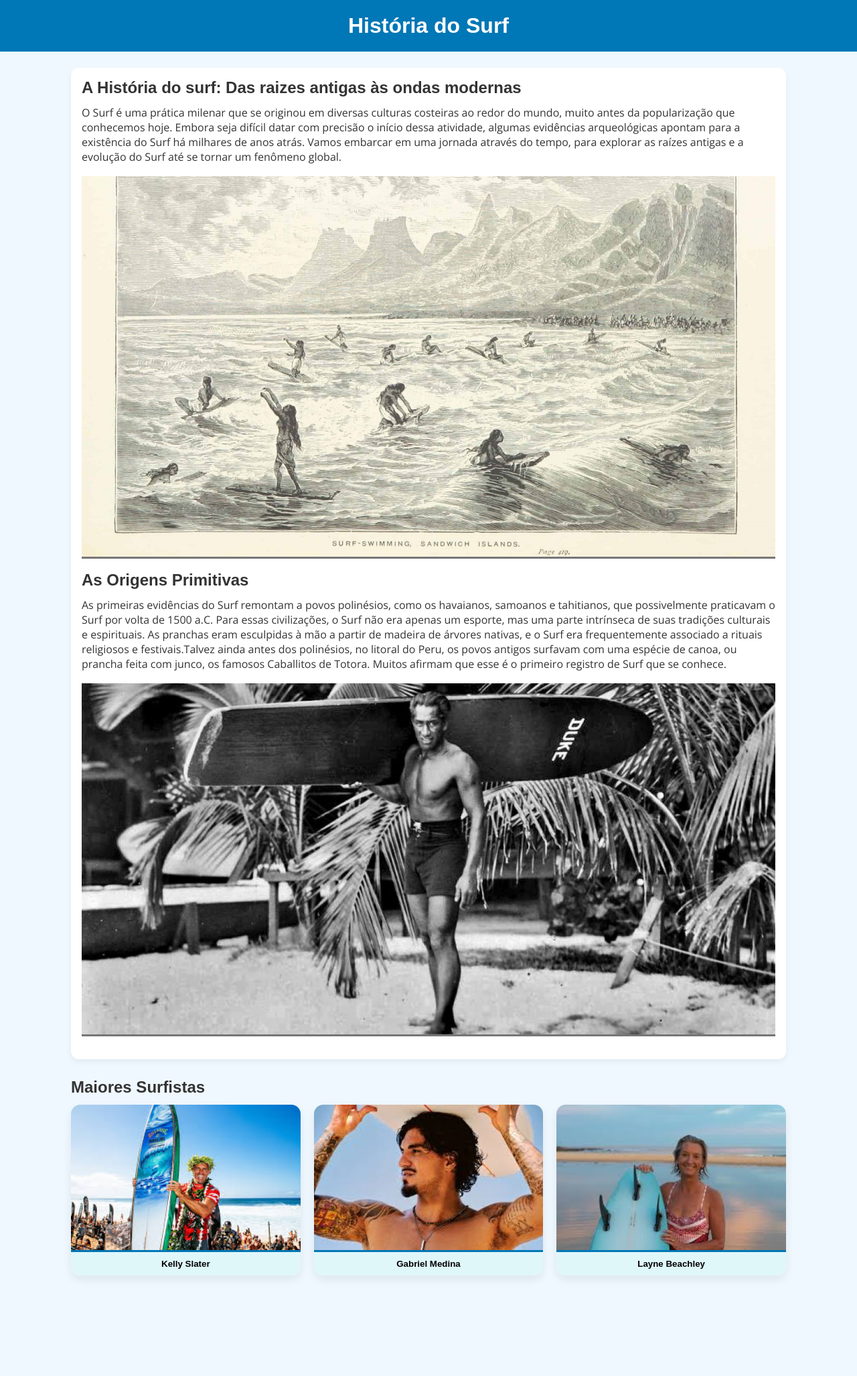
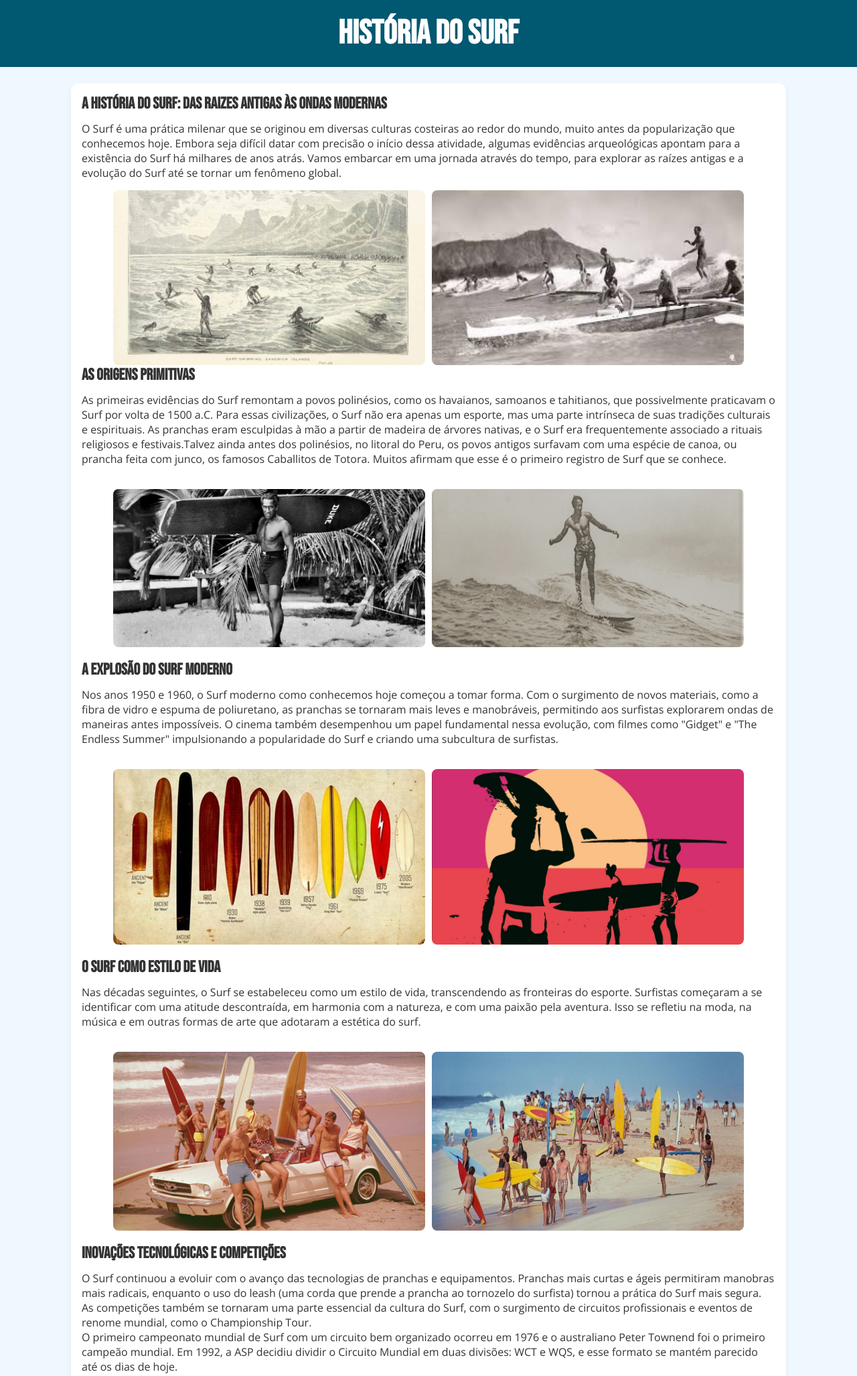
Before and after one commit to devgabrielrosas/Surf-Lifestyle, a Flask app: page /historia in a window 1280 px wide. Shown: the top 2054 px of the page at 67% size. Run offline with Flask 3, Linux system fonts and the light colour scheme.

Commit message:
Fiz alterações na pagina hstoria

```diff
--- a/app/static/estilos/historia.css
+++ b/app/static/estilos/historia.css
@@ -11,7 +11,6 @@
 
 body{
     margin: 0;
-    font-family: Arial, Helvetica, sans-serif;
     background: var(--bg);
     color: var(--texto);
 }
@@ -19,10 +18,14 @@ body{
 /* Header */
 
 .site-header{
-    background: var(--azul);
+    background: #015871;
     color: #fff;
     text-align: center;
     padding: 20px;
+}
+
+.site-header h1{
+    font-size: 50px;
 }
 
 .container{
@@ -34,11 +37,16 @@ body{
 section { margin-bottom: 28px; }
 section h2 { margin: 0 0 12px; }
 
-.imagem_historia{
-    width: 100%;
-    height: auto;
-    display: block;
-    border-bottom: 3px solid rgb(119, 118, 118);
+.imagens-lado-a-lado {
+  display: flex;            /* coloca uma do lado da outra */
+  gap: 10px;                /* espaço entre elas */
+  justify-content: center;  /* centraliza no meio da tela */
+  margin-top: 15px;
+}
+
+.imagens-lado-a-lado img {
+  width: 45%;    /* cada imagem ocupa metade (menos o gap) */
+  border-radius: 8px; /* borda arredondada opcional */
 }
 
 .historia{
@@ -102,6 +110,22 @@ section h2 { margin: 0 0 12px; }
   display: block;
 }
 
+.frase-efeito {
+  text-align: center;
+  font-size: 1.8rem;
+  font-weight: bold;
+  font-style: italic;
+  line-height: 1.6;
+  max-width: 900px;
+  margin: 50px auto;
+  padding: 20px;
+  color: #003366;
+  background: #f0f8ff;
+  border-left: 6px solid #0077b6;
+  border-radius: 10px;
+  box-shadow: 0 4px 12px rgba(0,0,0,0.1);
+}
+
 @keyframes aparecer{
     from{opacity: 0; transform: translateY(8px);}
     to{ opacity: 0; transform: translateY(0); }
--- a/app/static/scripts/historia.js
+++ b/app/static/scripts/historia.js
@@ -1,35 +1,105 @@
 const bios = {
-    kelly: "<p><b>Biografia:</b> CARECA QUE SURFA MUITO</p>",
-    gabriel: "<p><b>Biografia:</b>BRASILEIRO QUE SURFA MUITO</p>",
-    layne: "<p><b>Biografia:</b>MUIÉ QUE NAO SEI SE SURFA MUITO</p>",
+  kelly: {
+    nome: "Robert Kelly Slater",
+    apelido: ["Hell", "Slts GOAT"],
+    pais: "Estados Unidos",
+    titulos: "11 Campeonatos Mundiais (1992, 1994, 1995, 1996, 1997, 1998, 2005, 2006, 2008, 2010, 2011)",
+    recordes: [
+      "Maior número de vitórias na carreira: 57",
+      "Maior número de vitórias no WCT: 56",
+      "Mais vitórias em uma temporada: 7",
+      "Títulos Mundiais consecutivos: 5",
+      "Maior número de vitórias no Pipe Masters: 8",
+      "Maior número de vitórias consecutivas no Pipe Masters: 3",
+      "Campeão Mundial mais jovem: 20 anos",
+      "Campeão Mundial mais velho: 39 anos",
+      "Vencedor mais velho de uma etapa: 49 anos",
+      "Maior pontuação em uma bateria: 20 pontos de 20 possíveis (em duas ocasiões)"
+    ]
+  },
+
+  gabriel: {
+    nome: "Gabriel Medina Pinto Ferreira",
+    apelido: ["Gabby", "Neto de Poseidon", "Filho do Aquaman", "Percy Jackson Brasileiro"],
+    pais: "Brasil",
+    titulos: "3 Campeonatos Mundiais (2014, 2018, 2021)",
+    recordes: [
+      "Segundo surfista a realizar o back flip, um mortal de costas",
+      "Primeiro brasileiro a conquistar um título mundial de surfe",
+      "Primeiro surfista a realizar um back flip em uma competição oficial",
+      "Surfista brasileiro com mais vitórias em etapas do WCT"
+    ]
+  },
+
+  layne: {
+    nome: "Layne Beachley",
+    apelido: ["Layne"],
+    pais: "Austrália",
+    titulos: "7 Campeonatos Mundiais (1998–2003, 2006)",
+    recordes: [
+      "Única surfista (homem ou mulher) a vencer 6 títulos consecutivos",
+      "Primeira surfista a conquistar 7 títulos mundiais",
+      "Membro do Hall da Fama do Surf desde 2006"
+    ]
+  }
 };
 
-//  Função para abrir e fechar o card
-function toggleCard(card){
-    const id = card.dataset.id;
-    const info = card.querySelector(".info");
+// --- Transforma objeto em HTML ---
+function renderBioById(id) {
+  const bio = bios[id];
+  if (!bio) return "<p>(Sem conteúdo ainda)</p>";
 
-    // essa parte fecha todos os outros cards abertos
-    document.querySelectorAll(".surfista.aberto").forEach((c) => {
-        if (c !== card) c.classList.remove("aberto");
-    })
-    // Esse daqui preenche a bio so qundo for abrir
-    if (!card.classList.contains("aberto")) {
-    info.innerHTML = bios[id] || "<p>(Sem conteúdo ainda)</p>";
+  const apelidos = bio.apelido
+    ? (Array.isArray(bio.apelido) ? bio.apelido.join(", ") : bio.apelido)
+    : "";
+
+  const listaRecordes = (bio.recordes || [])
+    .map((r) => `<li>${r}</li>`)
+    .join("");
+
+  return `
+    <p><b>Nome completo:</b> ${bio.nome}</p>
+    ${apelidos ? `<p><b>Apelido:</b> ${apelidos}</p>` : ""}
+    <p><b>País:</b> ${bio.pais}</p>
+    ${bio.titulos ? `<p><b>Títulos:</b> ${bio.titulos}</p>` : ""}
+    ${listaRecordes ? `<p><b>Recordes:</b></p><ul>${listaRecordes}</ul>` : ""}
+  `;
+}
+
+// --- Abre/fecha o card e injeta o HTML renderizado ---
+function toggleCard(card) {
+  const id = card.dataset.id;
+  const info = card.querySelector(".info");
+
+  // fecha outros cards abertos
+  document.querySelectorAll(".surfista.aberto").forEach((c) => {
+    if (c !== card) {
+      c.classList.remove("aberto");
+      const i = c.querySelector(".info");
+      if (i) {
+        i.setAttribute("aria-hidden", "true");
+        i.innerHTML = "";
+      }
+    }
+  });
+
+  const isOpen = card.classList.contains("aberto");
+
+  if (!isOpen) {
+    info.innerHTML = renderBioById(id);
     card.classList.add("aberto");
     info.setAttribute("aria-hidden", "false");
   } else {
     card.classList.remove("aberto");
     info.setAttribute("aria-hidden", "true");
+    info.innerHTML = "";
   }
 }
 
-
-// Adiciona cliques na imagem e no nome
+// --- Eventos de clique (img e botão/nome) ---
 document.querySelectorAll(".surfista").forEach((card) => {
   const img = card.querySelector("img");
   const nome = card.querySelector(".nome");
-
-  img.addEventListener("click", () => toggleCard(card));
-  nome.addEventListener("click", () => toggleCard(card));
+  img && img.addEventListener("click", () => toggleCard(card));
+  nome && nome.addEventListener("click", () => toggleCard(card));
 });
--- a/app/templates/historia.html
+++ b/app/templates/historia.html
@@ -18,20 +18,82 @@
         O Surf é uma prática milenar que se originou em diversas culturas costeiras ao redor do mundo, muito antes da popularização que conhecemos hoje. Embora seja difícil datar com precisão o início dessa atividade, algumas evidências arqueológicas apontam para a existência do Surf há milhares de anos atrás. Vamos embarcar em uma jornada através do tempo, para explorar as raízes antigas e a evolução do Surf até se tornar um fenômeno global.
       </p>
 
-      <br>
-      <img class="imagem_historia" src="../static/imagens/Antigos-surfando.jpg" alt="">
-      <br>
+      <div class="imagens-lado-a-lado">
+        <img src="../static/imagens/Antigos-surfando.jpg" alt="">
+        <img src="../static/imagens/antigo.jpeg" alt="">
+      </div>
 
       <h2>As Origens Primitivas</h2>
       <p>As primeiras evidências do Surf remontam a povos polinésios, como os havaianos, samoanos e tahitianos, que possivelmente praticavam o Surf por volta de 1500 a.C. Para essas civilizações, o Surf não era apenas um esporte, mas uma parte intrínseca de suas tradições culturais e espirituais. As pranchas eram esculpidas à mão a partir de madeira de árvores nativas, e o Surf era frequentemente associado a rituais religiosos e festivais.Talvez ainda antes dos polinésios, no litoral do Peru, os povos antigos surfavam com uma espécie de canoa, ou prancha feita com junco, os famosos Caballitos de Totora. Muitos afirmam que esse é o primeiro registro de Surf que se conhece.</p>
 
       <br>
-      <img class="imagem_historia" src="../static/imagens/Duke-surfando.jpg" alt="">
+      <div class="imagens-lado-a-lado">
+        <img src="../static/imagens/Duke-surfando.jpg" alt="">
+        <img src="../static/imagens/Duke_Kahanamoku.jpg" alt="">
+      </div>
       <br>
+
+      <h2>A Explosão do Surf Moderno</h2>
+      <p>Nos anos 1950 e 1960, o Surf moderno como conhecemos hoje começou a tomar forma. Com o surgimento de novos materiais, como a fibra de vidro e espuma de poliuretano, as pranchas se tornaram mais leves e manobráveis, permitindo aos surfistas explorarem ondas de maneiras antes impossíveis. O cinema também desempenhou um papel fundamental nessa evolução, com filmes como "Gidget" e "The Endless Summer" impulsionando a popularidade do Surf e criando uma subcultura de surfistas.</p>
+
+      <br>
+     <div class="imagens-lado-a-lado">
+        <img src="../static/imagens/Evolução-pranchas.jpg" alt="">
+        <img src="../static/imagens/Endless_Summer.jpg" alt="">
+      </div>
+      <br>
+
+      <h2>O Surf como Estilo de Vida</h2>
+      <p>Nas décadas seguintes, o Surf se estabeleceu como um estilo de vida, transcendendo as fronteiras do esporte. Surfistas começaram a se identificar com uma atitude descontraída, em harmonia com a natureza, e com uma paixão pela aventura. Isso se refletiu na moda, na música e em outras formas de arte que adotaram a estética do surf.</p>
+
+      <br>
+      <div class="imagens-lado-a-lado">
+        <img src="../static/imagens/california.jpg" alt="">
+        <img src="../static/imagens/Cultura_Surf_-_Pipeline_anos_70.jpg" alt="">
+      </div>
+      <br>
+
+      <h2>Inovações Tecnológicas e Competições</h2>
+      <p>O Surf continuou a evoluir com o avanço das tecnologias de pranchas e equipamentos. Pranchas mais curtas e ágeis permitiram manobras mais radicais, enquanto o uso do leash (uma corda que prende a prancha ao tornozelo do surfista) tornou a prática do Surf mais segura. As competições também se tornaram uma parte essencial da cultura do Surf, com o surgimento de circuitos profissionais e eventos de renome mundial, como o Championship Tour.</p>
+      <p>O primeiro campeonato mundial de Surf com um circuito bem organizado ocorreu em 1976 e o australiano Peter Townend foi o primeiro campeão mundial. Em 1992, a ASP decidiu dividir o Circuito Mundial em duas divisões: WCT e WQS, e esse formato se mantém parecido até os dias de hoje.</p>
+
+      <br>
+      <div class="imagens-lado-a-lado">
+        <img src="../static/imagens/Steve.jpg" alt="">
+        <img src="../static/imagens/Peter_Townend_-_primeiro_campe_o_do_mundo.jpg" alt="">
+      </div>
+      <br>
+
+      <h2>O Surf como Esporte Olímpico</h2>
+      <p>Um momento marcante para o Surf foi sua inclusão nos Jogos Olímpicos de Verão em Tóquio 2020. Pela primeira vez, os melhores surfistas do mundo competiram nas ondas olímpicas, dando ao esporte uma visibilidade sem precedentes e aumentando ainda mais seu apelo global. E para melhorar ainda mais essa história, o primeiro ouro olímpico masculino no Surf foi para um Brasileiro: Ítalo Ferreira.</p>
+
+      <br>
+      <div class="imagens-lado-a-lado">
+        <img src="../static/imagens/esporte_olimpico.jpg" alt="">
+        <img src="../static/imagens/Italo_Ferreira_medalha_de_ouro_na_primeira_olimpiadas_com_surf.jpg" alt="">
+      </div>
+      <br>
+
+      <h2>O Surf e o Meio Ambiente</h2>
+      <p>Enquanto o Surf continuou a prosperar, os surfistas também se tornaram defensores apaixonados do meio ambiente. Com uma conexão íntima com o mar, eles testemunharam em primeira mão os impactos das mudanças climáticas e da poluição. Como resultado, muitos surfistas estão envolvidos em iniciativas de preservação costeira e na conscientização sobre questões ambientais. Inclusive existe desde 2009 a WSR (World Surfing Reserves - ou reserva mundial de Surf) que é uma ONG criada para preservar praias e meio ambientes ligados ao Surf no mundo inteiro: Saiba mais sobre -World Surfing Reserves</p>
+
+      <br>
+      <div class="imagens-lado-a-lado">
+        <img src="../static/imagens/Guarda.jpg" alt="">
+        <img src="../static/imagens/World_Surfing_Reserves.jpg" alt="">
+      </div>
+      <br>
+
+      <p class="frase-efeito">
+        Da ancestralidade das ondas polinésias à energia do futuro,<br>
+        a história do surf continua viva na praia de InterMares,<br>
+        onde cada maré escreve um novo capítulo dessa paixão.
+      </p>
+
     </section>
 
     <section id="catalogo">
-      <h2>Maiores Surfistas</h2>
+      <h2>Melhores surfistas do mundo em todos os tempos e na atualidade (2025)</h2>
 
       <div class="surfistas">
         <article class="surfista" data-id="kelly">
```
Also changed, not shown: app/static/imagens/Cultura_Surf_-_Pipeline_anos_70.jpg (added), app/static/imagens/Duke_Kahanamoku.jpg (added), app/static/imagens/Endless_Summer.jpg (added), app/static/imagens/Evolução-pranchas.jpg (added), app/static/imagens/Guarda.jpg (added), app/static/imagens/Italo_Ferreira_medalha_de_ouro_na_primeira_olimpiadas_com_surf.jpg (added), app/static/imagens/Peter_Townend_-_primeiro_campe_o_do_mundo.jpg (added), app/static/imagens/Steve.jpg (added), app/static/imagens/World_Surfing_Reserves.jpg (added), app/static/imagens/antigo.jpeg (added), app/static/imagens/california.jpg (added), app/static/imagens/esporte_olimpico.jpg (added).
